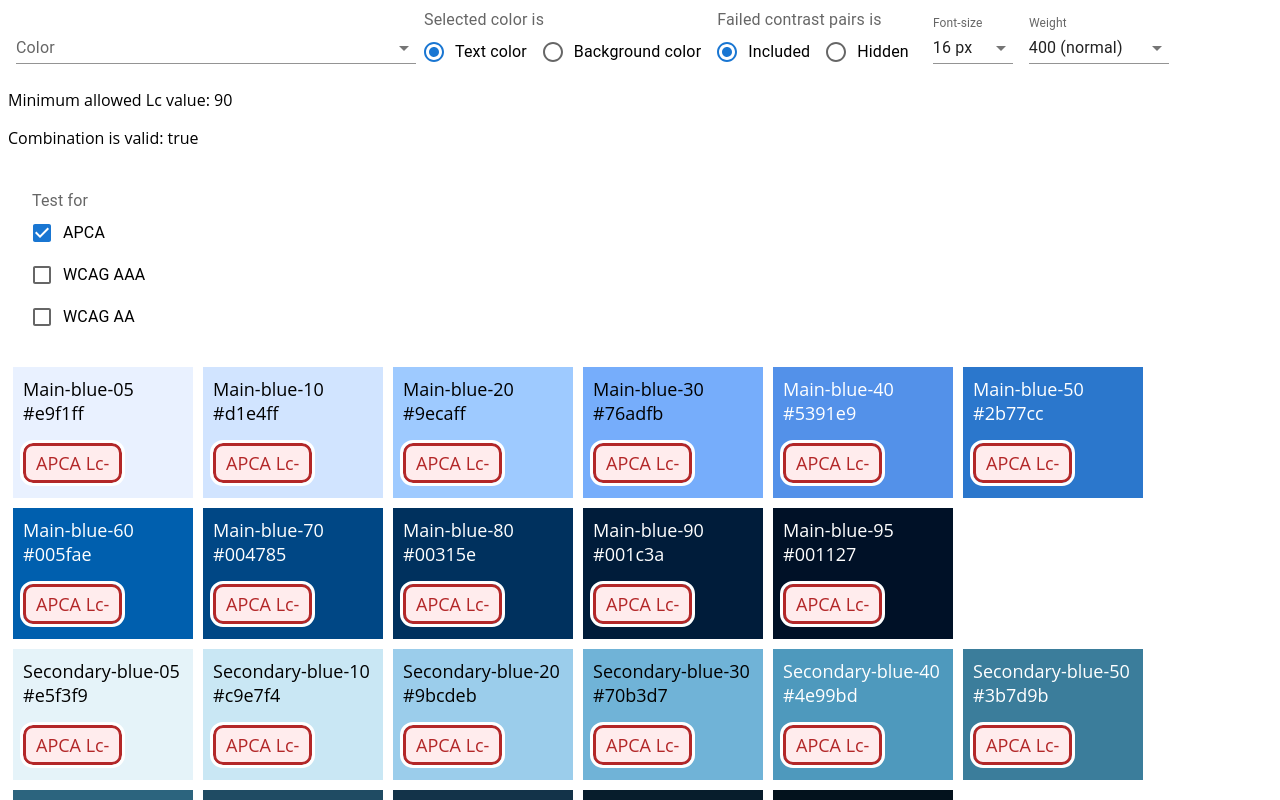
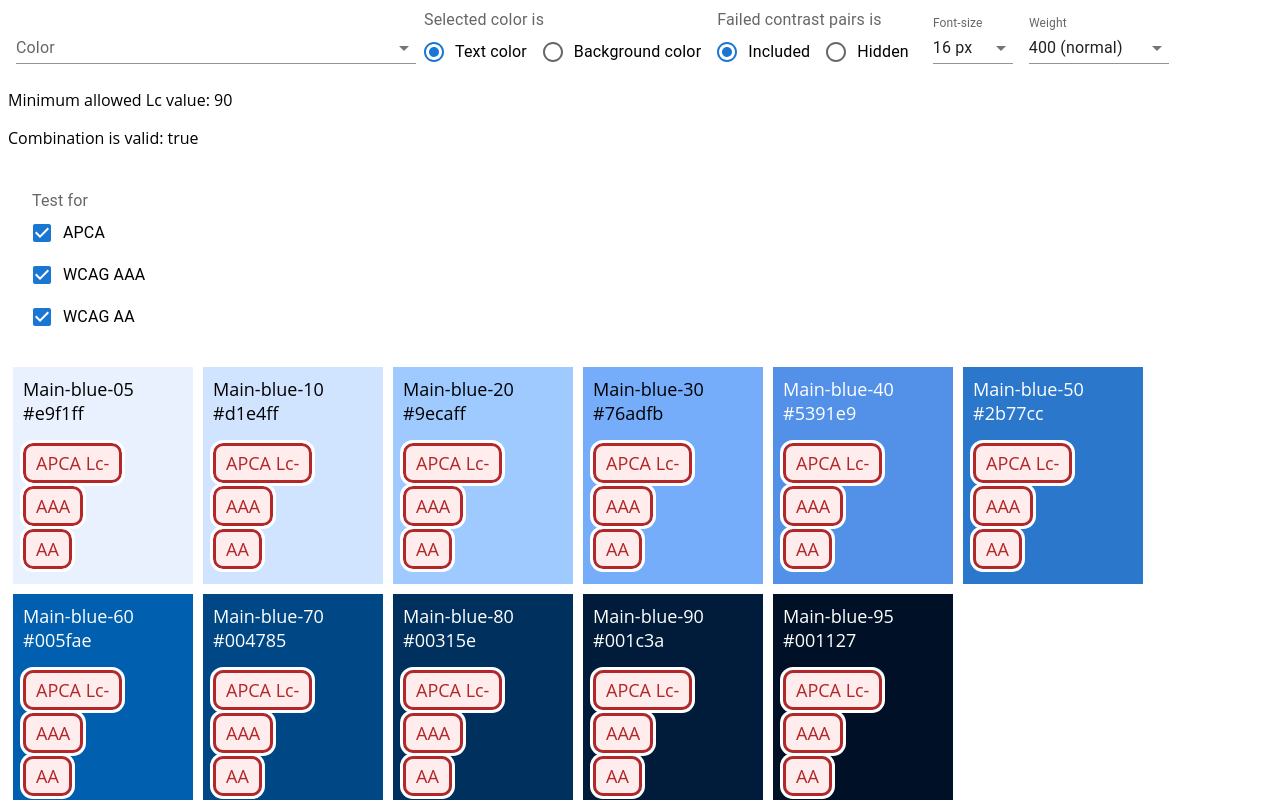
Before and after one commit to brreg/br-contrast, a Next.js app: page / in a window 1280 px wide. Shown: the top 800 px of the page. Built offline with nearby package versions, Linux system fonts and the light colour scheme.

Commit message:
show WCAG by default

```diff
--- a/pages/index.tsx
+++ b/pages/index.tsx
@@ -38,8 +38,8 @@ export default function Home() {
   const [failedContrastPairIsHidden, setFailedContrastPairIsHidden] = useState(false);
   const [fontSize, setFontSize] = useState(16);
   const [fontWeight, setFontWeight] = useState(400);
-  const [testForWCAG_AA, setTestForWCAG_AA] = useState(false);
-  const [testForWCAG_AAA, setTestForWCAG_AAA] = useState(false);
+  const [testForWCAG_AA, setTestForWCAG_AA] = useState(true);
+  const [testForWCAG_AAA, setTestForWCAG_AAA] = useState(true);
   const [testForAPCA, setTestForAPCA] = useState(true);
 
   return (
```
